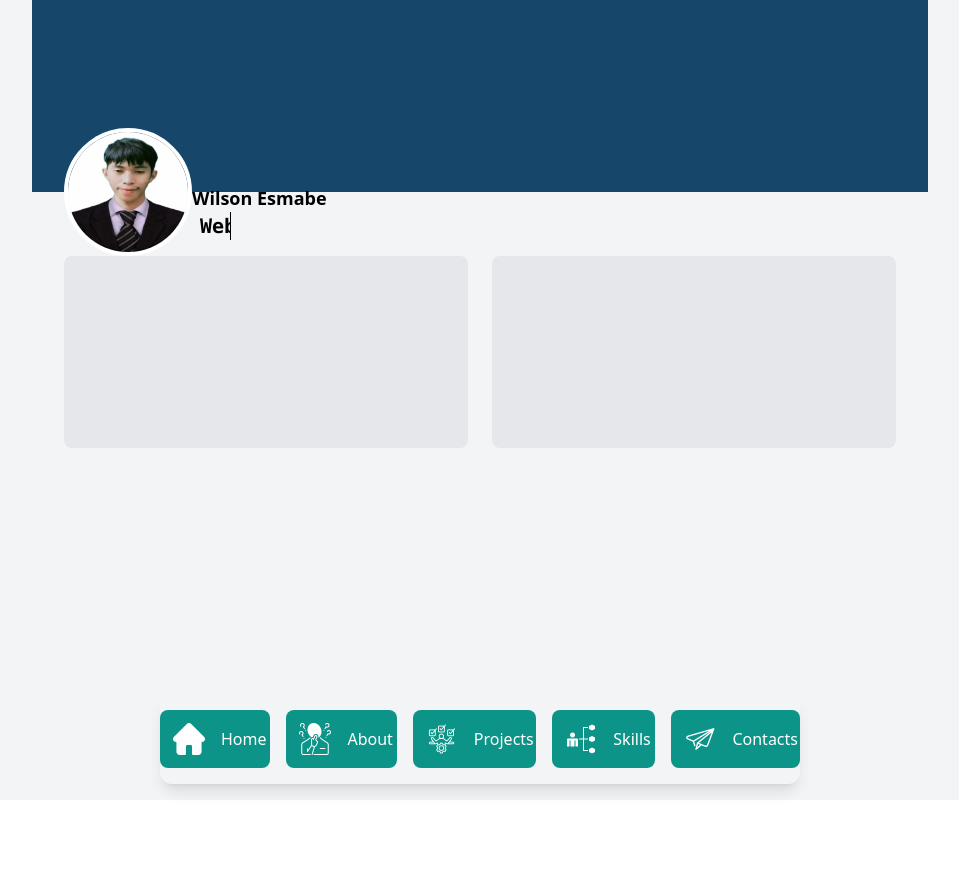
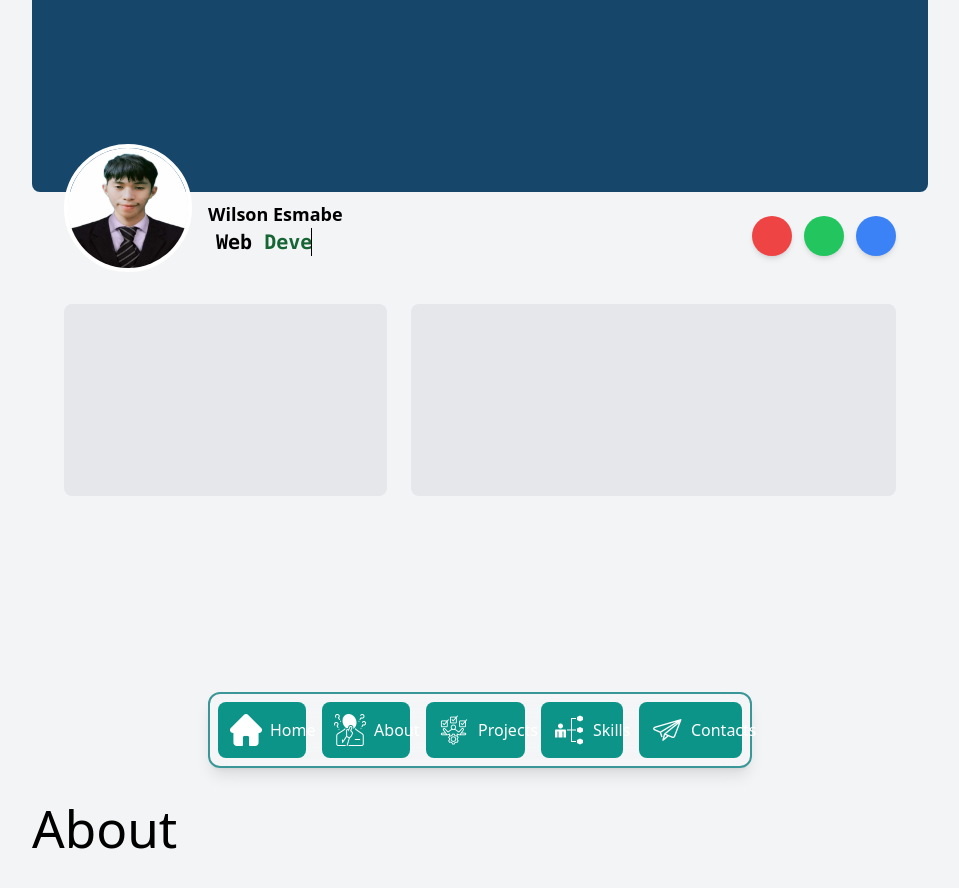
Before and after one commit to Wesmabe1129/sample-vercel-deployment, a React (Vite) app: page / in a window 1280 px wide. Shown: the top 888 px of the page, without its empty margins (160-1119 px from the left). Before the commit the page ends 800 px from the top, so only its background shows below. Built offline with nearby package versions, Linux system fonts and the light colour scheme.

Commit message:
update for sectioning of my pages

```diff
--- a/src/Layouts/Default.jsx
+++ b/src/Layouts/Default.jsx
@@ -6,7 +6,7 @@ import NavigationComponents from "../components/Navigation/NavigationComponents"
 
 function Default() {
   return (
-    <>
+    <div className="scroll-smooth">
       {/* <Header /> */}
 
       {/* Navigation Components */}
@@ -17,7 +17,7 @@ function Default() {
         <Outlet /> {/* This renders the matched child route */}
       </main>
       {/* <Footer /> */}
-    </>
+    </div>
   );
 }
 
--- a/src/components/Navigation/NavigationComponents.jsx
+++ b/src/components/Navigation/NavigationComponents.jsx
@@ -1,3 +1,51 @@
+// import React from "react";
+// import { Link } from "react-router-dom";
+
+// import homeImg from "../../assets/home.png";
+// import aboutImg from "../../assets/about.png";
+// import projectsImg from "../../assets/projects.png";
+// import skillsImg from "../../assets/skills.png";
+// import contactsImg from "../../assets/contacts.png";
+
+// const NavigationComponents = () => {
+//   return (
+//     <div className="fixed min-w-[400px] px-18 sm:py-4 justify-center bottom-4 left-1/2 transform -translate-x-1/2 flex gap-4 bg-blur p-2 sm:p-4 rounded-[12px] shadow-lg z-50 overflow-x-auto">
+//       {/* Home */}
+//       <Link to="/" className="p-2 sm:p-3 rounded-[4px] sm:rounded-[8px] bg-teal-600 hover:bg-teal-700 transition flex items-center gap-4 sm:gap-4">
+//         <img src={homeImg} alt="Home" className="w-6 h-6 sm:w-8 sm:h-8" />
+//         <span className="hidden xl:inline text-white">Home</span>
+//       </Link>
+
+//       {/* About */}
+//       <Link to="/about" className="p-2 sm:p-3 rounded-[4px] sm:rounded-[8px] bg-teal-600 hover:bg-teal-700 transition flex items-center gap-2 sm:gap-4">
+//         <img src={aboutImg} alt="About" className="w-6 h-6 sm:w-8 sm:h-8" />
+//         <span className="hidden xl:inline text-white">About</span>
+//       </Link>
+
+//       {/* Projects */}
+//       <Link to="/projects" className="p-2 sm:p-3 rounded-[4px] sm:rounded-[8px] bg-teal-600 hover:bg-teal-700 transition flex items-center gap-2 sm:gap-4">
+//         <img src={projectsImg} alt="Projects" className="w-6 h-6 sm:w-8 sm:h-8" />
+//         <span className="hidden xl:inline text-white">Projects</span>
+//       </Link>
+
+//       {/* Skills */}
+//       <Link to="/skills" className="p-2 sm:p-3 rounded-[4px] sm:rounded-[8px] bg-teal-600 hover:bg-teal-700 transition flex items-center gap-2 sm:gap-4">
+//         <img src={skillsImg} alt="Skills" className="w-6 h-6 sm:w-8 sm:h-8" />
+//         <span className="hidden xl:inline text-white">Skills</span>
+//       </Link>
+
+//       {/* Contacts */}
+//       <Link to="/contacts" className="p-2 sm:p-3 rounded-[4px] sm:rounded-[8px] bg-teal-600 hover:bg-teal-700 transition flex items-center gap-2 sm:gap-4">
+//         <img src={contactsImg} alt="Contacts" className="w-6 h-6 sm:w-8 sm:h-8" />
+//         <span className="hidden xl:inline text-white">Contacts</span>
+//       </Link>
+//     </div>
+//   );
+// };
+
+// export default NavigationComponents;
+
+
 import React from "react";
 
 import homeImg from "../../assets/home.png";
@@ -8,37 +56,43 @@ import contactsImg from "../../assets/contacts.png";
 
 const NavigationComponents = () => {
   return (
-    <div className="fixed w-full px-18 sm:w-auto sm:px-0 justify-center bottom-4 left-1/2 transform -translate-x-1/2 flex gap-4 sm:gap-4 bg-blur p-2 sm:p-4 rounded-[12px] shadow-lg z-50 overflow-x-auto">
+    <div className="fixed w-screen p-4 md:px-20  bottom-4 left-1/2 -translate-x-1/2">
+
+      {/* Inner flex container for nav items */}
+      <div className="flex p-2 sm:mx-8 md:mx-20 lg:mx-60 xl:mx-72 justify-between items-center gap-4 border-2 border-[#3B9797] rounded-[12px] shadow-lg z-50 bg-white/10 backdrop-blur-md">
         {/* Home */}
-      <button className="p-2 sm:p-3 rounded-[4px] sm:rounded-[8px] bg-teal-600 hover:bg-teal-700 transition flex items-center gap-4 sm:gap-4">
+        <a href="#home" className="p-2 sm:p-3 rounded-lg bg-teal-600 hover:bg-teal-700 transition flex items-center gap-2">
           <img src={homeImg} alt="Home" className="w-6 h-6 sm:w-8 sm:h-8" />
-        <span className="hidden sm:inline text-white">Home</span>
-      </button>
+          <span className="hidden xl:inline text-white">Home</span>
+        </a>
 
         {/* About */}
-      <button className="p-2 sm:p-3 rounded-[4px] sm:rounded-[8px] bg-teal-600 hover:bg-teal-700 transition flex items-center gap-2 sm:gap-4">
+        <a href="#about" className="p-2 sm:p-3 rounded-lg bg-teal-600 hover:bg-teal-700 transition flex items-center gap-2">
           <img src={aboutImg} alt="About" className="w-6 h-6 sm:w-8 sm:h-8" />
-        <span className="hidden sm:inline text-white">About</span>
-      </button>
+          <span className="hidden xl:inline text-white">About</span>
+        </a>
 
         {/* Projects */}
-      <button className="p-2 sm:p-3 rounded-[4px] sm:rounded-[8px] bg-teal-600 hover:bg-teal-700 transition flex items-center gap-2 sm:gap-4">
+        <a href="#projects" className="p-2 sm:p-3 rounded-lg bg-teal-600 hover:bg-teal-700 transition flex items-center gap-2">
           <img src={projectsImg} alt="Projects" className="w-6 h-6 sm:w-8 sm:h-8" />
-        <span className="hidden sm:inline text-white">Projects</span>
-      </button>
+          <span className="hidden xl:inline text-white">Projects</span>
+        </a>
 
         {/* Skills */}
-      <button className="p-2 sm:p-3 rounded-[4px] sm:rounded-[8px] bg-teal-600 hover:bg-teal-700 transition flex items-center gap-2 sm:gap-4">
+        <a href="#skills" className="p-2 sm:p-3 rounded-lg bg-teal-600 hover:bg-teal-700 transition flex items-center gap-2">
           <img src={skillsImg} alt="Skills" className="w-6 h-6 sm:w-8 sm:h-8" />
-        <span className="hidden sm:inline text-white">Skills</span>
-      </button>
+          <span className="hidden xl:inline text-white">Skills</span>
+        </a>
 
         {/* Contacts */}
-      <button className="p-2 sm:p-3 rounded-[4px] sm:rounded-[8px] bg-teal-600 hover:bg-teal-700 transition flex items-center gap-2 sm:gap-4">
+        <a href="#contacts" className="p-2 sm:p-3 rounded-lg bg-teal-600 hover:bg-teal-700 transition flex items-center gap-2">
           <img src={contactsImg} alt="Contacts" className="w-6 h-6 sm:w-8 sm:h-8" />
-        <span className="hidden sm:inline text-white">Contacts</span>
-      </button>
+          <span className="hidden xl:inline text-white">Contacts</span>
+        </a>
       </div>
+
+    </div>
+
   );
 };
 
--- a/src/index.css
+++ b/src/index.css
@@ -25,6 +25,10 @@ a {
 
 a:hover {
   color: #535bf2;
+}
+
+html {
+  scroll-behavior: smooth;
 }
 
 body {
--- /dev/null
+++ b/src/pages/About/about.jsx
@@ -0,0 +1,10 @@
+import React from "react";
+
+export default function About() {
+  return (
+    <section id="about" className="min-h-screen">
+      {/* about content */}
+      <h1>About</h1>
+    </section>
+  );
+}
--- /dev/null
+++ b/src/pages/Contacts/contacts.jsx
@@ -0,0 +1,10 @@
+import React from "react";
+
+export default function Contacts() {
+  return (
+    <section id="contacts" className="min-h-screen">
+      {/* about content */}
+      <h1>Contacts</h1>
+    </section>
+  );
+}
--- a/src/pages/Home/homePage.jsx
+++ b/src/pages/Home/homePage.jsx
@@ -49,35 +49,59 @@
 
 import React from "react";
 import profilePic from "../../assets/profiles.jpg";
+import About from "../About/about";
+import Projects from "../Projects/projects";
+import Skills from "../Skills/skills";
+import Contacts from "../Contacts/contacts";
 
 const Home = () => {
   return (
     <div className="min-h-screen w-screen bg-gray-100 flex justify-center items-start sm:px-12 text-black">
       <div className="bg-black-100 w-full max-w-4xl">
         {/* Header */}
-        <div className="bg-[#16476A] h-32 sm:h-48 relative">
+        <div id="home" className="min-h-screen">
+          <div className="bg-[#16476A] sm:rounded-b-lg h-32 sm:h-48 relative">
             <img
               src={profilePic}
               alt="Wilson Esmabe smiling in a professional portrait"
-            className="absolute left-2 sm:left-8 -bottom-8 sm:-bottom-16 w-24 h-24 sm:w-32 sm:h-32 rounded-full border-4 border-white object-cover"
+              className="absolute left-2 sm:left-8 -bottom-8 sm:-bottom-20 w-24 h-24 sm:w-32 sm:h-32 rounded-full border-4 border-white object-cover"
             />
             {/* Profile Info */}
-          <div className="absolute left-2 -bottom-24 sm:left-40 sm:-bottom-12 text-black">
+            <div className="absolute left-2 -bottom-24 sm:left-44 sm:-bottom-16 text-black">
               <h1 className="text-lg sm:2xl font-bold">Wilson Esmabe</h1>
               <h2 className="sm:pl-2 whitespace-nowrap overflow-hidden border-r border-black text-xl font-bold font-mono w-[13.2ch] animate-typeErase animate-blink">
                 <span>Web </span>
                 <span className="text-green-800">Developer</span>
               </h2>
             </div>
+            {/* LANGUAGES */}
+            <div className="absolute right-4 sm:right-8 bottom-4 sm:-bottom-16 flex gap-3">
+
+              {/* Circle #1 */}
+              <div className="w-8 h-8 sm:w-10 sm:h-10 bg-red-500 rounded-full shadow-md"></div>
+
+              {/* Circle #2 */}
+              <div className="w-8 h-8 sm:w-10 sm:h-10 bg-green-500 rounded-full shadow-md"></div>
+
+              {/* Circle #3 */}
+              <div className="w-8 h-8 sm:w-10 sm:h-10 bg-blue-500 rounded-full shadow-md"></div>
+
             </div>
-
+          </div>
           {/* Content Placeholders */}
-        <div className="grid grid-cols-1 sm:grid-cols-2 gap-6 px-4 py-28 sm:px-8 sm:py-16 sm:mb-8">
+          <div className="grid grid-cols-1 sm:grid-cols-2 sm:grid-cols-[1fr_1.5fr] gap-6 px-4 py-28 sm:px-8 sm:py-18 sm:mb-8">
             <div className="h-48 bg-gray-200 rounded-lg"></div>
             <div className="h-48 bg-gray-200 rounded-lg"></div>
           </div>
+        </div>
 
-        {/* Floating Navigation could go here */}
+
+        <main>
+          <About />
+          <Projects />
+          <Skills />
+          <Contacts />
+        </main>
       </div>
     </div>
   );
--- /dev/null
+++ b/src/pages/Projects/projects.jsx
@@ -0,0 +1,10 @@
+import React from "react";
+
+export default function Projects() {
+  return (
+    <section id="projects" className="min-h-screen">
+      {/* about content */}
+      <h1>Projects</h1>
+    </section>
+  );
+}
--- /dev/null
+++ b/src/pages/Skills/skills.jsx
@@ -0,0 +1,10 @@
+import React from "react";
+
+export default function Skills() {
+  return (
+    <section id="skills" className="min-h-screen">
+      {/* about content */}
+      <h1>Skills</h1>
+    </section>
+  );
+}
```
Lines whose indentation alone changed are shown as unchanged.
